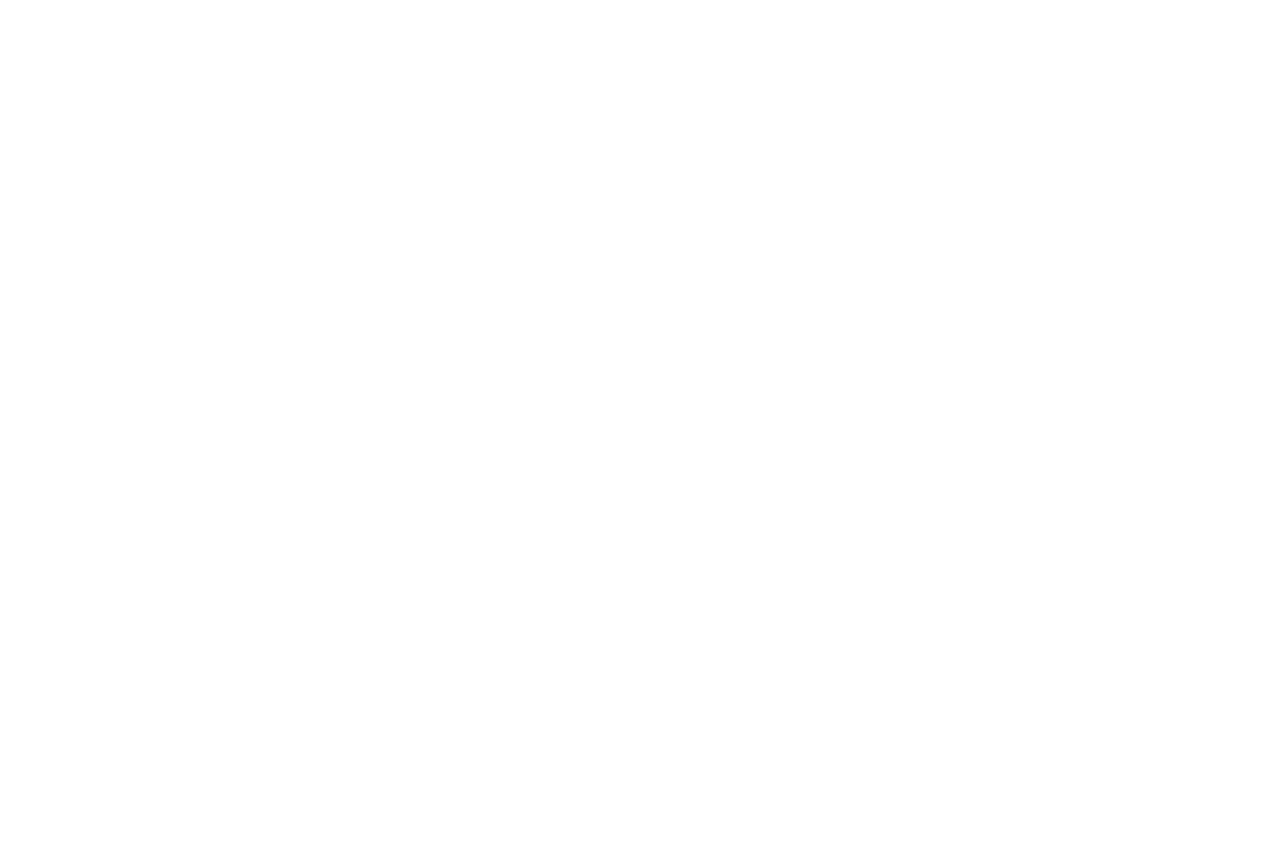
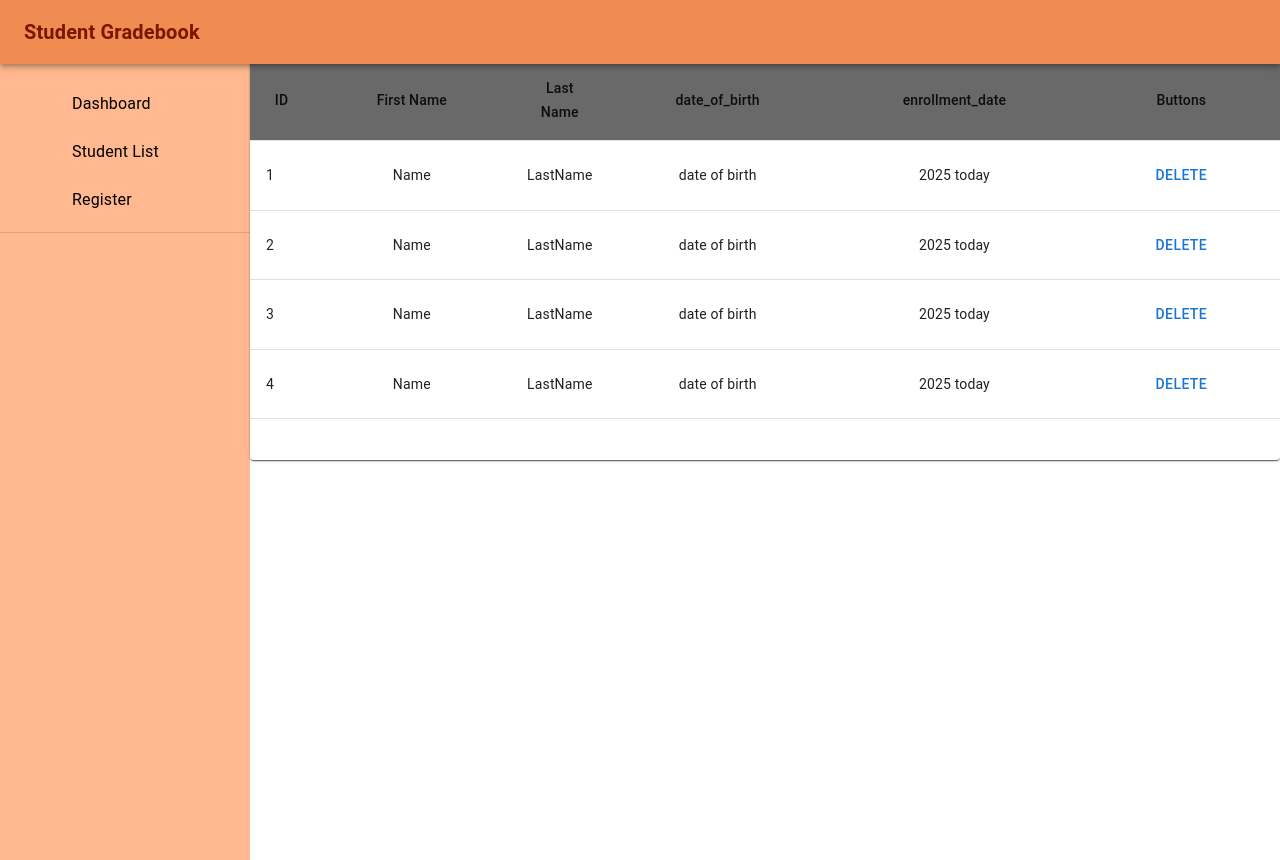
Before and after one commit to Maksimas-Volodascik/swfe, a React (Vite) app: page /students in a window 1280 px wide. Before the commit this address had no page. Before the commit the page ends 800 px from the top, so only its background shows below. Built offline with nearby package versions, Linux system fonts and the light colour scheme; sample sign-in values are in the browser's storage; some icons are missing.

Commit message:
Feat: Student List page added with Virtuoso table

```diff
--- a/package.json
+++ b/package.json
@@ -17,7 +17,8 @@
     "@toolpad/core": "^0.16.0",
     "react": "^19.2.0",
     "react-dom": "^19.2.0",
-    "react-router-dom": "^7.11.0"
+    "react-router-dom": "^7.11.0",
+    "react-virtuoso": "^4.18.0"
   },
   "devDependencies": {
     "@eslint/js": "^9.39.1",
--- a/src/app/App.jsx
+++ b/src/app/App.jsx
@@ -4,6 +4,7 @@
 import Login from "./routes/login";
 import Register from "./routes/Register";
 import Dashboard from "./routes/Dashboard";
+import StudentList from "./routes/StudentList";
 
 function App() {
   return (
@@ -11,11 +12,12 @@
       <Route element={<PublicAccess />}>
         <Route path="/" element={<Login />} />
         <Route path="/login" element={<Login />} />
-        <Route path="/dashboard" element={<Dashboard />} />
       </Route>
       <Route element={<PrivateAccess />}>
         <Route element={<Layout />}>
           <Route path="/register" element={<Register />} />
+          <Route path="/dashboard" element={<Dashboard />} />
+          <Route path="/students" element={<StudentList />} />
         </Route>
       </Route>
     </Routes>
--- a/src/app/Layout.jsx
+++ b/src/app/Layout.jsx
@@ -23,7 +23,7 @@
           <NavBar />
         </Box>
         <Box sx={{ gridRow: 2 }}>
-          <Outlet />;
+          <Outlet />
         </Box>
       </Box>
     </>
--- a/src/app/routes/Login.jsx
+++ b/src/app/routes/Login.jsx
@@ -2,8 +2,6 @@
 import Box from "@mui/material/Box";
 import { CssBaseline } from "@mui/material";
 import LoginForm from "../../components/LoginForm";
-
-const providers = [{ id: "credentials", name: "Email and Password" }];
 
 const Login = () => {
   return (
--- /dev/null
+++ b/src/app/routes/StudentList.jsx
@@ -0,0 +1,130 @@
+import * as React from "react";
+import Table from "@mui/material/Table";
+import TableBody from "@mui/material/TableBody";
+import TableCell from "@mui/material/TableCell";
+import TableContainer from "@mui/material/TableContainer";
+import TableHead from "@mui/material/TableHead";
+import TableRow from "@mui/material/TableRow";
+import Paper from "@mui/material/Paper";
+import { TableVirtuoso } from "react-virtuoso";
+import { Button } from "@mui/material";
+
+function createData(id, name, lastname, birthdate, enrollmentdate, btn) {
+  return { id, name, lastname, birthdate, enrollmentdate, btn };
+}
+const columns = [
+  {
+    width: 5,
+    label: "ID",
+    dataKey: "id",
+  },
+  {
+    width: 100,
+    label: "First Name",
+    dataKey: "name",
+  },
+  {
+    width: 50,
+    label: "Last Name",
+    dataKey: "lastname",
+  },
+  {
+    width: 110,
+    label: "date_of_birth",
+    dataKey: "birthdate",
+  },
+  {
+    width: 130,
+    label: "enrollment_date",
+    dataKey: "enrollmentdate",
+  },
+  {
+    width: 100,
+    label: "Buttons",
+    dataKey: "btn",
+  },
+];
+
+const rows = [
+  createData("1", "Name", "LastName", "date of birth", "2025 today"),
+  createData("2", "Name", "LastName", "date of birth", "2025 today"),
+  createData("3", "Name", "LastName", "date of birth", "2025 today"),
+  createData("4", "Name", "LastName", "date of birth", "2025 today"),
+];
+
+const VirtuosoTableComponents = {
+  Scroller: React.forwardRef((props, ref) => (
+    <TableContainer component={Paper} {...props} ref={ref} />
+  )),
+  Table: (props) => (
+    <Table
+      {...props}
+      sx={{ borderCollapse: "separate", tableLayout: "fixed" }}
+    />
+  ),
+  TableHead: React.forwardRef((props, ref) => (
+    <TableHead {...props} ref={ref} />
+  )),
+  TableRow,
+  TableBody: React.forwardRef((props, ref) => (
+    <TableBody {...props} ref={ref} />
+  )),
+};
+
+function fixedHeaderContent() {
+  return (
+    <TableRow>
+      {columns.map((column) => (
+        <TableCell
+          key={column.dataKey}
+          variant="head"
+          align="center"
+          style={{ width: column.width }}
+          sx={{ backgroundColor: "#696969ff" }}
+        >
+          {column.label}
+        </TableCell>
+      ))}
+    </TableRow>
+  );
+}
+
+function rowContent(_index, row) {
+  const handleOnDelete = (id) => {
+    console.log("OnDelete clicked: ", id);
+  };
+  return (
+    <React.Fragment>
+      {columns.map((column) => (
+        <TableCell
+          key={column.dataKey}
+          align={column.label === "ID" ? "left" : "center"}
+        >
+          {row[column.dataKey]}
+          {column.label === "Buttons" ? (
+            <Button onClick={() => handleOnDelete(row.id)}>Delete</Button>
+          ) : (
+            ""
+          )}
+        </TableCell>
+      ))}
+    </React.Fragment>
+  );
+}
+
+const StudentList = () => {
+  return (
+    <>
+      <Paper style={{ height: 400, width: "100%" }}>
+        <TableVirtuoso
+          data={rows}
+          components={VirtuosoTableComponents}
+          fixedHeaderContent={fixedHeaderContent}
+          itemContent={rowContent}
+        />
+      </Paper>
+    </>
+  );
+};
+
+export default StudentList;
--- a/src/lib/authProvider.jsx
+++ b/src/lib/authProvider.jsx
@@ -3,18 +3,20 @@
 
 export function PublicAccess() {
   console.log("is token expired? ", isTokenExpired());
-  return isTokenExpired ? <Outlet /> : <Navigate to="/register" />;
+  if (!isTokenExpired()) {
+    return <Navigate to="/register" replace />;
+  }
+  return <Outlet />;
 }
 
 export function PrivateAccess() {
-  const role = getRole();
-
+  /*const role = getRole();
+    if (!allowedRoles.includes(role)) {
+    return <Navigate to="/login" />;
+  }*/
   if (isTokenExpired()) {
     return <Navigate to="/" />;
   }
 
   return <Outlet />;
-  /*if (!allowedRoles.includes(role)) {
-    return <Navigate to="/login" />;
-  }*/
 }
```
Also changed, not shown: 1 other file (tests, documents, lock files or other folders).
